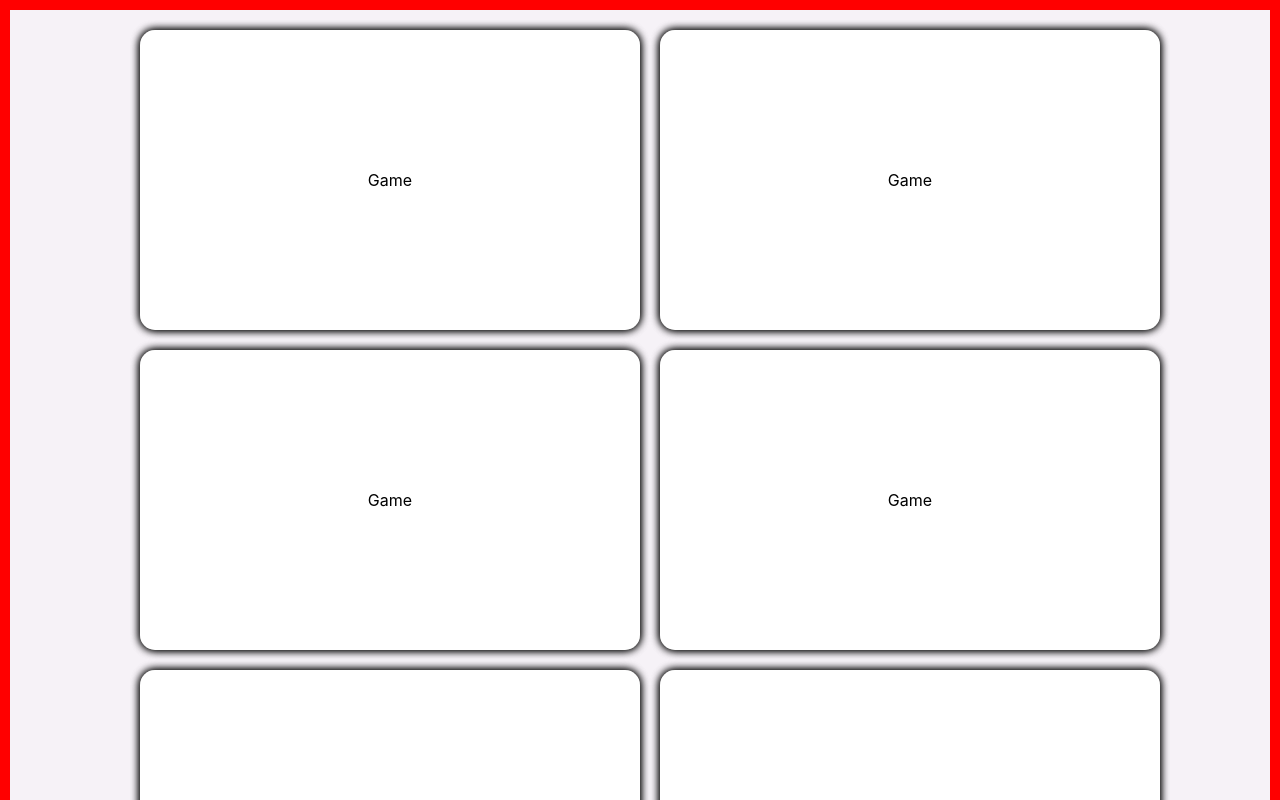
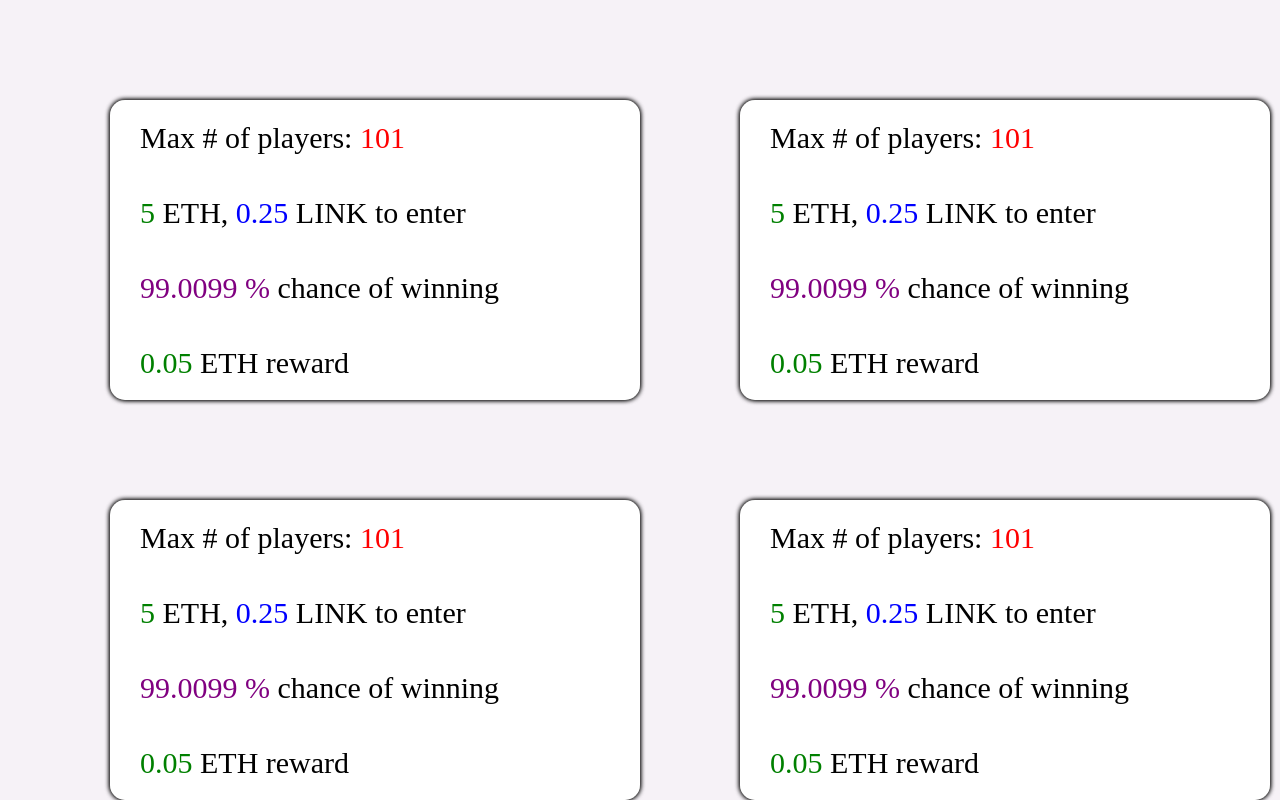
Before and after one commit to tmisirpash/scapegroat, a React (Create React App) app: page / in a window 1280 px wide. Shown: the top 800 px of the page. Built offline with nearby package versions, Linux system fonts and the light colour scheme.

Commit message:
add text in cards

```diff
--- a/src/App.css
+++ b/src/App.css
@@ -3,16 +3,20 @@
 }
 
 .container > div.card {
+  font-family: 'Ubuntu';
+  font-size: 30px;
   width: 500px;
   height: 300px;
   border: 0;
   border-radius: 15px;
   background-color: white;
   display: flex;
-  box-shadow: 0px 0px 8px black;
-  align-items: center;
-  justify-content: center;
-  margin: 10px;
+  flex-direction: column;
+  box-shadow: 0px 0px 5px black;
+  justify-content: space-around;
+  align-items: flex-start;
+  padding-left: 30px;
+  margin: 50px;
   transition: top 0.2s, left 0.5s;
 }
 
@@ -21,7 +25,6 @@
   flex-wrap: wrap;
   align-items: center;
   justify-content: center;
-  border: 10px solid red;
 }
 
 .container > div.card-node {
--- a/src/App.js
+++ b/src/App.js
@@ -35,6 +35,14 @@ function App() {
   //   getBalance();
   //   getLinkBalance;
   // }, []);
+
+
+  const games = [...Array(100).keys()].map((n) => <GameCard
+    key={`${n}`}
+    numberOfPlayers={101}
+    ethToEnter={5}
+    linkToEnter={0.25}
+  />);
 
 
   useEffect(() => {
@@ -77,7 +85,7 @@ function App() {
       className="App"
     >
       <div className="container">
-        {[...Array(100).keys()].map((n) => <GameCard key={`${n}`}/>)}
+        {games}
       </div>
     </div>
   );
--- a/src/components/GameCard.jsx
+++ b/src/components/GameCard.jsx
@@ -3,10 +3,33 @@ import {Box} from '@mui/material';
 import '../App.css';
 
 
+export function getProbabilityOfWinning(numberOfPlayers) {
+    return Math.round((numberOfPlayers - 1) / numberOfPlayers * 100 * 10000) / 10000;
+}
+
+export function getReward(numberOfPlayers, ethToEnter) {
+    return Math.round(ethToEnter / (numberOfPlayers - 1) * 10000) / 10000;
+}
+
+
+
+
 export function GameCard(props) {
     return (
         <Box className="card card-node">
-            <span>Game</span>
+            <div>
+                Max # of players: <span style={{color: "red"}}>{props.numberOfPlayers}</span>
+            </div>
+            <div>
+                <span style={{color: "green"}}>{props.ethToEnter}</span> ETH, <span style={{color: "blue"}}>{props.linkToEnter}</span> LINK to enter
+            </div>
+            <div>
+                <span style={{color: "purple"}}>{getProbabilityOfWinning(props.numberOfPlayers)} %</span> chance of winning
+            </div>
+            <div>
+                <span style={{color: "green"}}>{getReward(props.numberOfPlayers, props.ethToEnter)}</span> ETH reward
+            </div>
+
         </Box>
     );
 }
```
